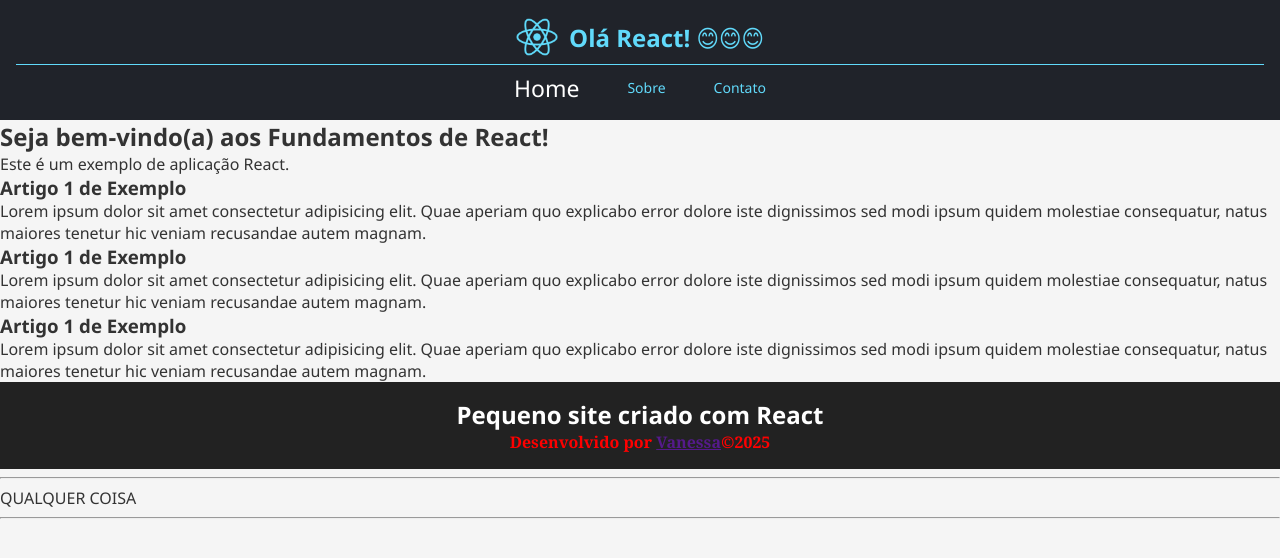
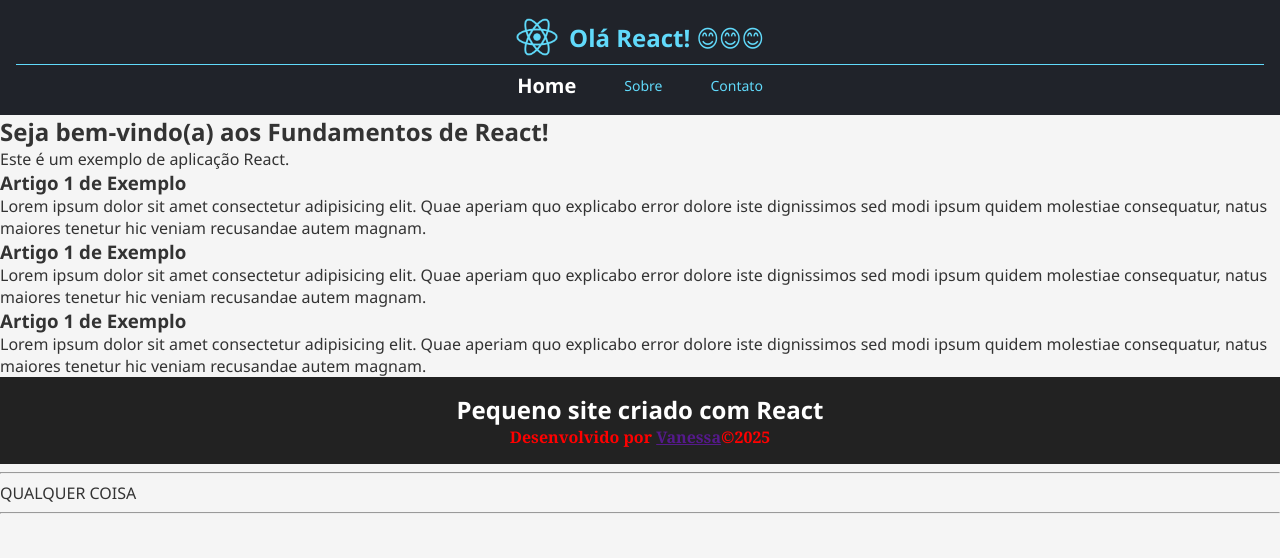
Before and after one commit to VanessaBaldin1/react-fundamentos, a React (Vite) app: page / in a window 1280 px wide. In both pictures the pointer is over the link "Home". Shown: the top 558 px of the page. Built offline with nearby package versions, Linux system fonts and the light colour scheme.

Commit message:
melhorias CSS do Menu. module.css

```diff
--- a/src/components/Menu.module.css
+++ b/src/components/Menu.module.css
@@ -7,10 +7,12 @@
 
 .link:hover {
   color: white;
-  font-size: 23px;
+  font-size: 20px;
+  font-weight: bold;
 }
 
 .links:focus {
   color: white;
-  font-size: 23px;
+  font-size: 28px;
+  font-weight: 800;
 }
```
